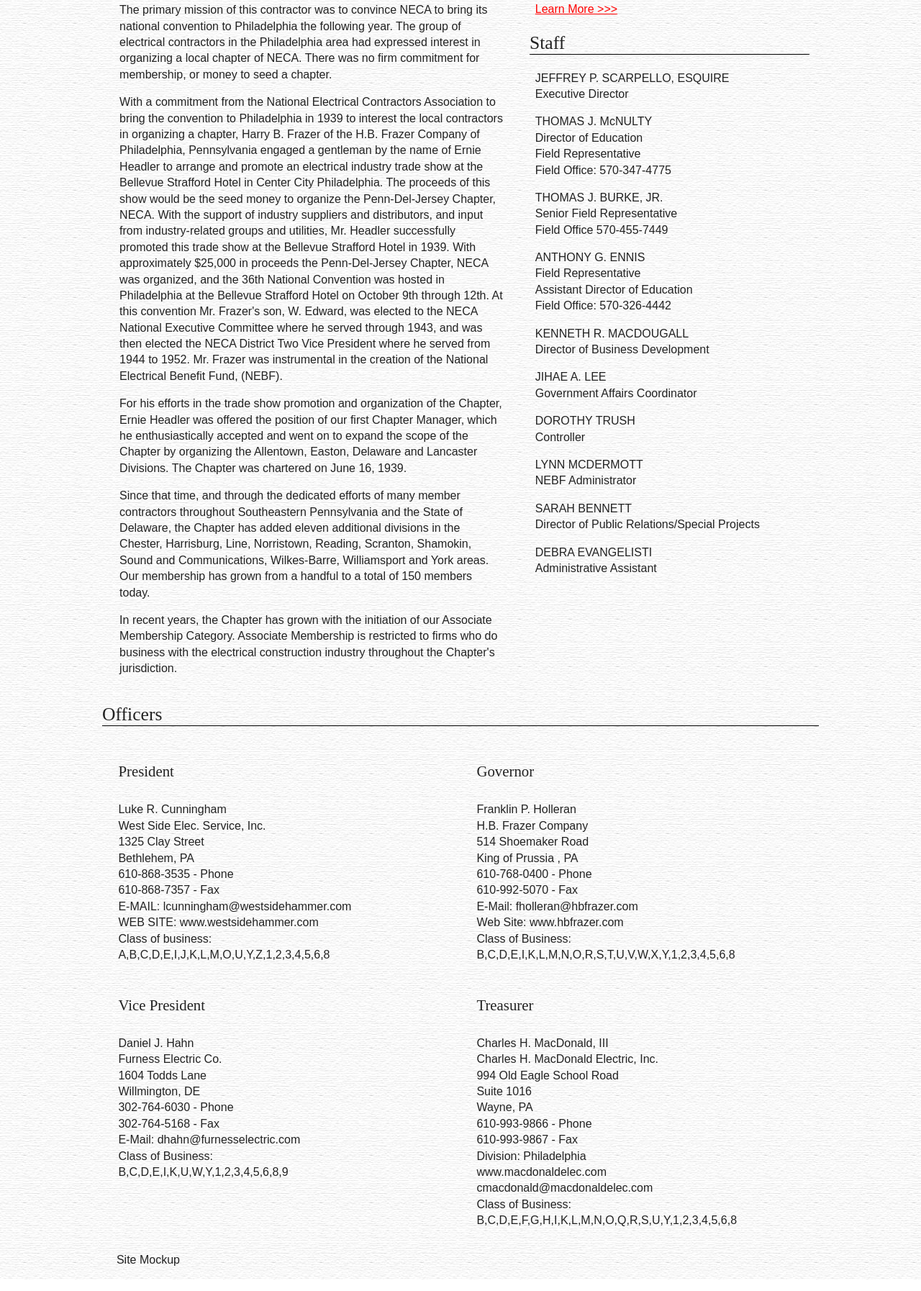
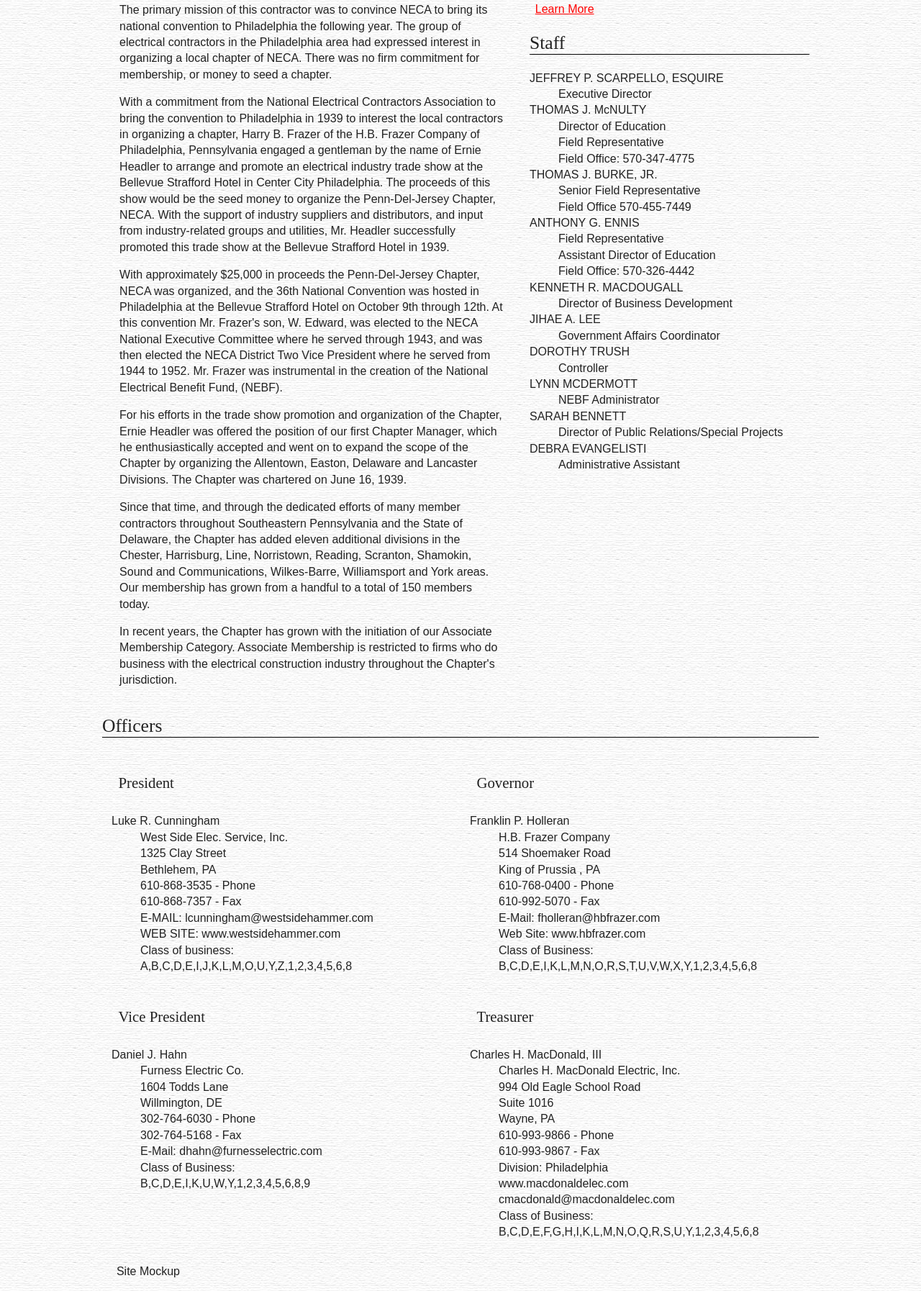
Before and after one commit to turtle284/WSP, a plain HTML site: page Project/about.html in a window 1280 px wide. Shown: the part 527-2321 px from the top of the page at 72% size. Drawn offline with nearby package versions, Linux system fonts and the light colour scheme.

Commit message:
Uploaded final project after validation

```diff
--- a/Project/about.html
+++ b/Project/about.html
@@ -66,7 +66,8 @@
 					Chapter, NECA. With the support of industry suppliers and distributors,
 					and input from industry-related groups and utilities, Mr. Headler
 					successfully promoted this trade show at the Bellevue Strafford Hotel in
-					1939. With approximately $25,000 in proceeds the Penn-Del-Jersey Chapter,
+					1939.</p>
+					<p>With approximately $25,000 in proceeds the Penn-Del-Jersey Chapter,
 					NECA was organized, and the 36th National Convention was hosted in
 					Philadelphia at the Bellevue Strafford Hotel on October 9th through 12th.
 					At this convention Mr. Frazer's son, W. Edward, was elected to the NECA
@@ -105,36 +106,38 @@
 							<input type="submit" value="Submit"/>
 						</form>
 						<p>Not yet a member?  Learn more about the benefits NECA members receive.</p>
-						<a class="link" href="membership.html">Learn More >>></a>
+						<a class="link" href="membership.html">Learn More</a>
 					</section>
 					<!-- Staff List -->
 					<section>
 						<h2>Staff</h2>
-						<p>JEFFREY P. SCARPELLO, ESQUIRE<br />
-						Executive Director</p>
-						<p>THOMAS J. McNULTY<br />
-						Director of Education<br />
-						Field Representative<br />
-						Field Office: 570-347-4775</p>
-						<p>THOMAS J. BURKE, JR.<br />
-						Senior Field Representative <br />
-						Field Office 570-455-7449</p>
-						<p>ANTHONY G. ENNIS<br />
-						Field Representative<br />
-						Assistant Director of Education<br />
-						Field Office: 570-326-4442</p>
-						<p>KENNETH R. MACDOUGALL<br />
-						Director of Business Development</p>
-						<p>JIHAE A. LEE<br />
-						Government Affairs Coordinator</p>
-						<p>DOROTHY TRUSH<br />
-						Controller</p>
-						<p>LYNN MCDERMOTT<br />
-						NEBF Administrator</p>
-						<p>SARAH BENNETT<br />
-						Director of Public Relations/Special Projects</p>
-						<p>DEBRA EVANGELISTI<br />
-						Administrative Assistant</p>
+						<dl>
+							<dt>JEFFREY P. SCARPELLO, ESQUIRE</dt>
+							<dd>Executive Director</dd>
+							<dt>THOMAS J. McNULTY</dt>
+							<dd>Director of Education</dd>
+							<dd>Field Representative</dd>
+							<dd>Field Office: 570-347-4775</dd>
+							<dt>THOMAS J. BURKE, JR.</dt>
+							<dd>Senior Field Representative </dd>
+							<dd>Field Office 570-455-7449</dd>
+							<dt>ANTHONY G. ENNIS</dt>
+							<dd>Field Representative</dd>
+							<dd>Assistant Director of Education</dd>
+							<dd>Field Office: 570-326-4442</dd>
+							<dt>KENNETH R. MACDOUGALL</dt>
+							<dd>Director of Business Development</dd>
+							<dt>JIHAE A. LEE</dt>
+							<dd>Government Affairs Coordinator</dd>
+							<dt>DOROTHY TRUSH</dt>
+							<dd>Controller</dd>
+							<dt>LYNN MCDERMOTT</dt>
+							<dd>NEBF Administrator</dd>
+							<dt>SARAH BENNETT</dt>
+							<dd>Director of Public Relations/Special Projects</dd>
+							<dt>DEBRA EVANGELISTI</dt>
+							<dd>Administrative Assistant</dd>
+						</dl>
 					</section>
 				</aside>
 				<div class="clear"></div>
@@ -143,56 +146,64 @@
 					<h2>Officers</h2>
 					<div class="grid_6">
 						<h3>President</h3>
-						<p>Luke R. Cunningham<br />
-						West Side Elec. Service, Inc.<br />
-						1325 Clay Street<br />
-						Bethlehem, PA<br />
-						610-868-3535 - Phone<br />
-						610-868-7357 - Fax<br />
-						E-MAIL: lcunningham@westsidehammer.com<br />
-						WEB SITE: www.westsidehammer.com<br />
-						Class of business:<br />
-						A,B,C,D,E,I,J,K,L,M,O,U,Y,Z,1,2,3,4,5,6,8</p>
+						<dl>
+							<dt>Luke R. Cunningham</dt>
+							<dd>West Side Elec. Service, Inc.</dd>
+							<dd>1325 Clay Street</dd>
+							<dd>Bethlehem, PA</dd>
+							<dd>610-868-3535 - Phone</dd>
+							<dd>610-868-7357 - Fax</dd>
+							<dd>E-MAIL: lcunningham@westsidehammer.com</dd>
+							<dd>WEB SITE: www.westsidehammer.com</dd>
+							<dd>Class of business:</dd>
+							<dd>A,B,C,D,E,I,J,K,L,M,O,U,Y,Z,1,2,3,4,5,6,8</dd>
+						</dl>
 					</div>
 					<div class="grid_6">
 						<h3>Governor</h3>
-						<p>Franklin P. Holleran<br />
-						H.B. Frazer Company<br />
-						514 Shoemaker Road <br />
-						King of Prussia , PA<br />
-						610-768-0400 - Phone<br />
-						610-992-5070 - Fax<br />
-						E-Mail: fholleran@hbfrazer.com <br />
-						Web Site: www.hbfrazer.com<br />
-						Class of Business:<br />
-						B,C,D,E,I,K,L,M,N,O,R,S,T,U,V,W,X,Y,1,2,3,4,5,6,8</p>
+						<dl>
+							<dt>Franklin P. Holleran</dt>
+							<dd>H.B. Frazer Company</dd>
+							<dd>514 Shoemaker Road </dd>
+							<dd>King of Prussia , PA</dd>
+							<dd>610-768-0400 - Phone</dd>
+							<dd>610-992-5070 - Fax</dd>
+							<dd>E-Mail: fholleran@hbfrazer.com </dd>
+							<dd>Web Site: www.hbfrazer.com</dd>
+							<dd>Class of Business:</dd>
+							<dd>B,C,D,E,I,K,L,M,N,O,R,S,T,U,V,W,X,Y,1,2,3,4,5,6,8</dd>
+						</dl>
 					</div>
 					<div class="grid_6">
 						<h3>Vice President</h3>
-						<p>Daniel J. Hahn<br />
-						Furness Electric Co.<br />
-						1604 Todds Lane<br />
-						Willmington, DE<br />
-						302-764-6030 - Phone<br />
-						302-764-5168 - Fax<br />
-						E-Mail: dhahn@furnesselectric.com <br />
-						Class of Business:<br />
-						B,C,D,E,I,K,U,W,Y,1,2,3,4,5,6,8,9</p>
+						<dl>
+							<dt>Daniel J. Hahn</dt>
+							<dd>Furness Electric Co.</dd>
+							<dd>1604 Todds Lane</dd>
+							<dd>Willmington, DE</dd>
+							<dd>302-764-6030 - Phone</dd>
+							<dd>302-764-5168 - Fax</dd>
+							<dd>E-Mail: dhahn@furnesselectric.com </dd>
+							<dd>Class of Business:</dd>
+							<dd>B,C,D,E,I,K,U,W,Y,1,2,3,4,5,6,8,9</dd>
+						</dl>
 					</div>
 					<div class="grid_6">
 						<h3>Treasurer</h3>
-						<p>Charles H. MacDonald, III<br />
-						Charles H. MacDonald Electric, Inc.<br />
-						994 Old Eagle School Road<br />
-						Suite 1016<br />
-						Wayne, PA<br />
-						610-993-9866 - Phone<br />
-						610-993-9867 - Fax<br />
-						Division: Philadelphia<br />
-						www.macdonaldelec.com<br />
-						cmacdonald@macdonaldelec.com<br />
-						Class of Business:<br />
-						B,C,D,E,F,G,H,I,K,L,M,N,O,Q,R,S,U,Y,1,2,3,4,5,6,8</p>
+						<dl>
+							<dt>Charles H. MacDonald, III</dt>
+							<dd>Charles H. MacDonald Electric, Inc.</dd>
+							<dd>994 Old Eagle School Road</dd>
+							<dd>Suite 1016</dd>
+							<dd>Wayne, PA</dd>
+							<dd>610-993-9866 - Phone</dd>
+							<dd>610-993-9867 - Fax</dd>
+							<dd>Division: Philadelphia</dd>
+							<dd>www.macdonaldelec.com</dd>
+							<dd>cmacdonald@macdonaldelec.com</dd>
+							<dd>Class of Business:</dd>
+							<dd>B,C,D,E,F,G,H,I,K,L,M,N,O,Q,R,S,U,Y,1,2,3,4,5,6,8</dd>
+						</dl>
 					</div>
 				</section>
 				<div class="clear"></div>
```
Also changed, not shown: Project/contact.html (+29 -27 lines), Project/education.html (+2 -2 lines), Project/events.html (+21 -21 lines), Project/index.html (+3 -3 lines), Project/membership.html (+8 -8 lines).
